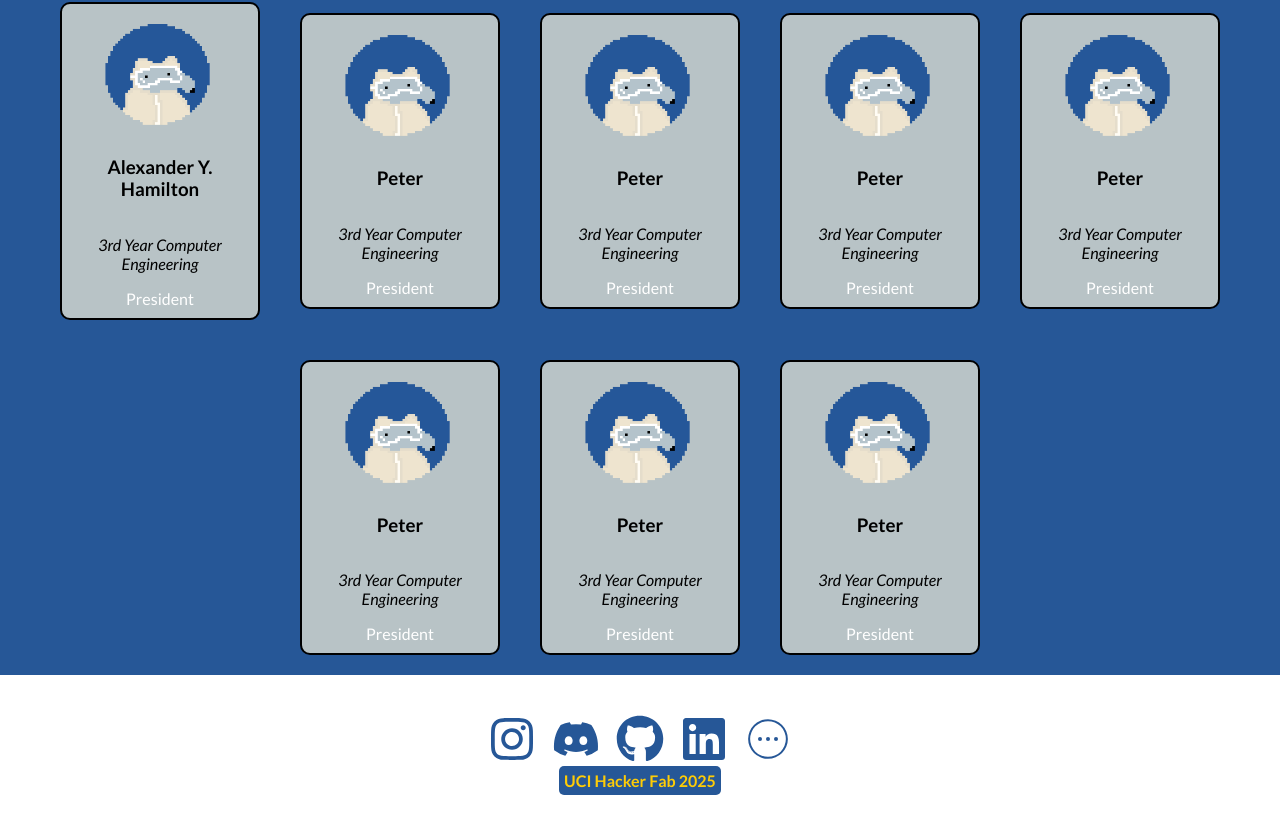
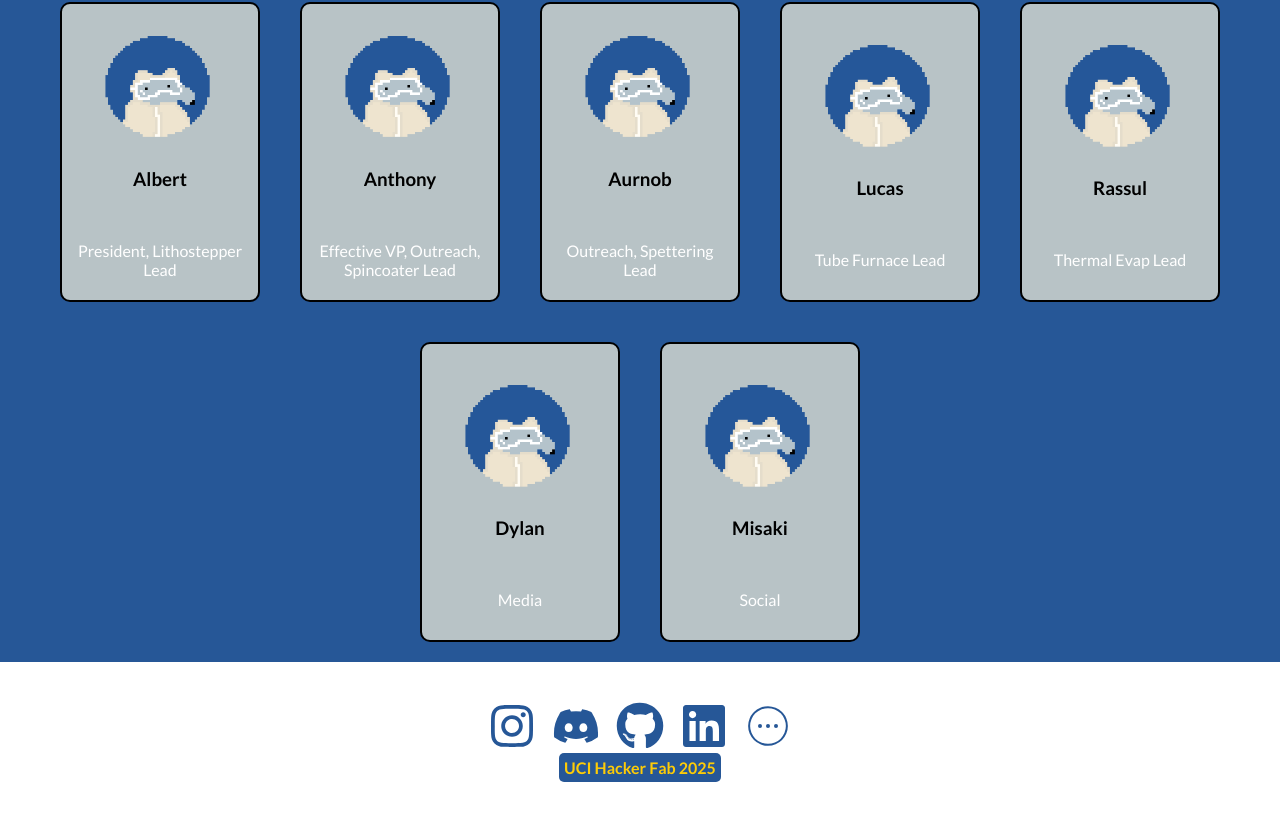
Before and after one commit to irvinehackerfab/hfab-website, a React (Vite) app: page /hfab-website/About in a window 1280 px wide. Shown: the part 1065-1898 px from the top of the page. Built offline with nearby package versions, Linux system fonts and the light colour scheme.

Commit message:
updated to newest version of vite, added the board members to the about page

```diff
--- a/package.json
+++ b/package.json
@@ -27,6 +27,6 @@
     "gh-pages": "^6.3.0",
     "globals": "^16.4.0",
     "install": "^0.13.0",
-    "vite": "^7.1.7"
+    "vite": "^7.2.4"
   }
 }
--- a/src/pages/About.jsx
+++ b/src/pages/About.jsx
@@ -7,14 +7,13 @@ import logo from "../assets/hf_logo.png";
 function About() {
   // Board members data, add more members as needed
   const BoardMembers = [
-    { name: 'Alexander Y. Hamilton', role: 'President', year: '3rd Year Computer Engineering', image: logo },
-    { name: 'Peter', role: 'President', year: '3rd Year Computer Engineering', image: logo },
-    { name: 'Peter', role: 'President', year: '3rd Year Computer Engineering', image: logo },
-    { name: 'Peter', role: 'President', year: '3rd Year Computer Engineering', image: logo },
-    { name: 'Peter', role: 'President', year: '3rd Year Computer Engineering', image: logo },
-    { name: 'Peter', role: 'President', year: '3rd Year Computer Engineering', image: logo },
-    { name: 'Peter', role: 'President', year: '3rd Year Computer Engineering', image: logo },
-    { name: 'Peter', role: 'President', year: '3rd Year Computer Engineering', image: logo },
+    { name: 'Albert', role: 'President, Lithostepper Lead', year: '', image: logo },
+    { name: 'Anthony', role: 'Effective VP, Outreach, Spincoater Lead', year: '', image: logo },
+    { name: 'Aurnob', role: 'Outreach, Spettering Lead', year: '', image: logo },
+    { name: 'Lucas', role: 'Tube Furnace Lead', year: '', image: logo },
+    { name: 'Rassul', role: 'Thermal Evap Lead', year: '', image: logo },
+    { name: 'Dylan', role: 'Media', year: '', image: logo },
+    { name: 'Misaki', role: 'Social', year: '', image: logo },
 
   ];
   return (
--- a/src/pages/About.module.css
+++ b/src/pages/About.module.css
@@ -36,7 +36,7 @@
   margin: 20px;
   padding: 10px;
   width: 200px;
-  height: auto;
+  height: 300px;
 }
 
 .member {
```
Also changed, not shown: 1 other file (tests, documents, lock files or other folders).
